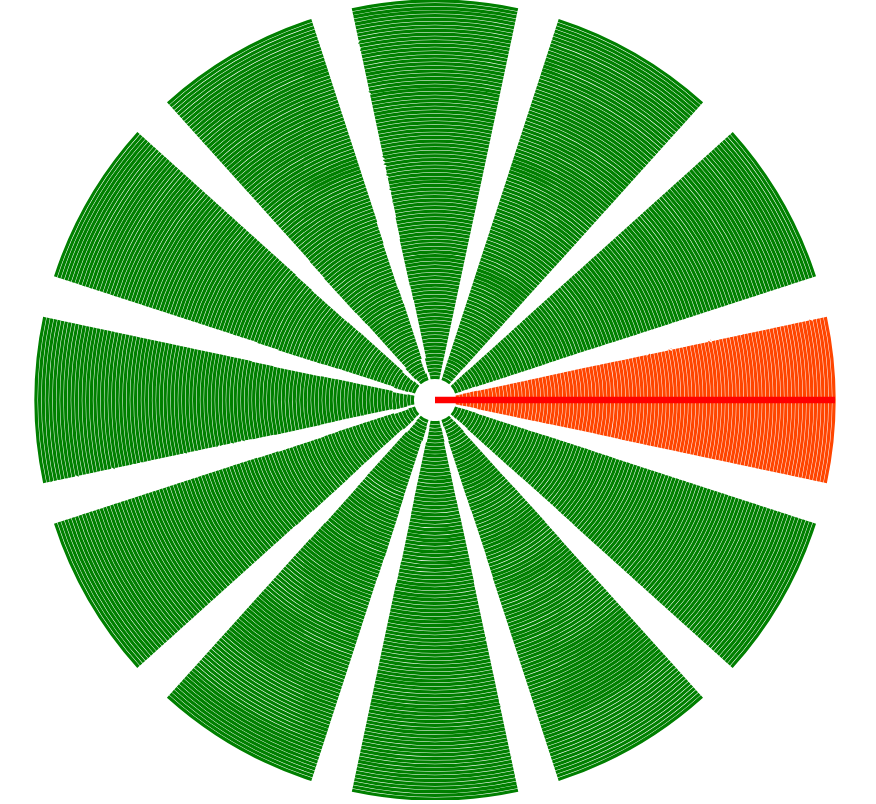
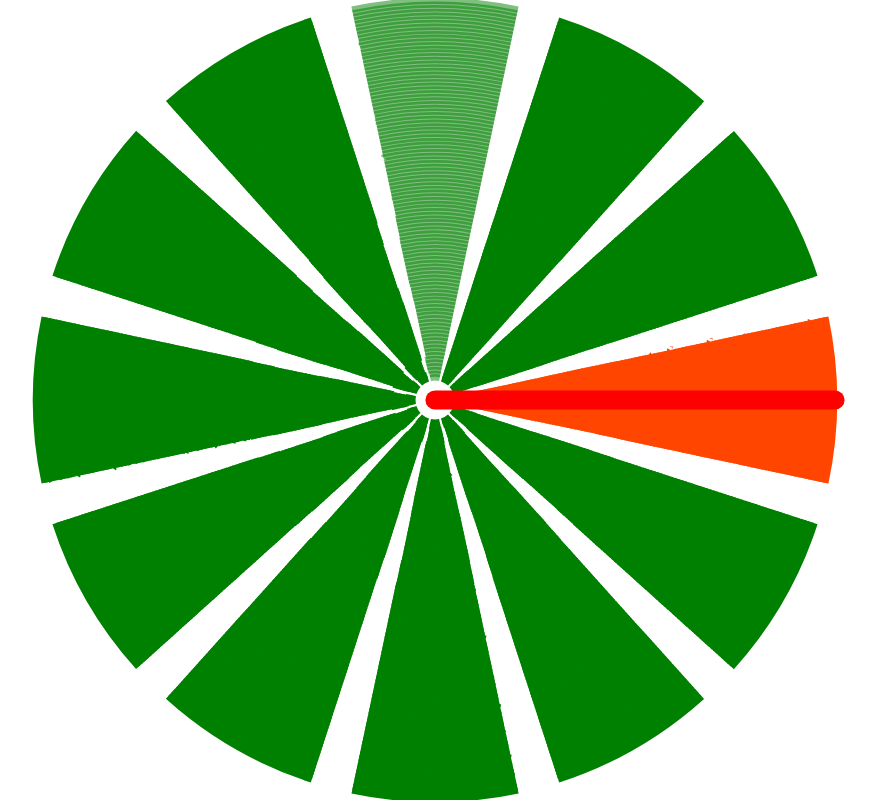
Before and after one commit to dysbulic/tones-circle, a SvelteKit app: page / in a window 1280 px wide. Shown: the whole page, without its empty margins (205-1081 px from the left). Built offline with nearby package versions, Linux system fonts and the light colour scheme.

Commit message:
note selection \& sounding working ☪

```diff
--- a/src/components/TonesCircle.svelte
+++ b/src/components/TonesCircle.svelte
@@ -1,7 +1,9 @@
-<script>
+<script lang="ts">
   import clsx from 'clsx'
   import { beep } from '$lib/beep'
   import { A432 } from '$lib/notes'
+
+  type Indices = { i: number, j: number }
 
   let segCount = $state(12)
   let space = $state(1 / 5)
@@ -12,19 +14,61 @@
     A432.map((octave) => Object.values(octave)).flat()
   )
   let step = $state(0)
+  let selected = $state<Array<Indices>>([])
   let delay = $state(500)
+
   setInterval(() => {
     step = (step + 1) % segCount
+    const noteIdxs = (
+      selected
+      .filter(({ j }) => j === step)
+      .map(({ i }) => i)
+    )
+    noteIdxs.forEach((idx: number) => {
+      beep(notes[idx])
+    })
   }, delay)
+
+  const id = (i: number, j: number) => (
+    i + segCount + j
+  )
+
+  const toggle = (idxs: Indices) => {
+    const match = ({ i: ii, j: jj }) => (
+      ii === idxs.i && jj === idxs.j
+    )
+    const found = !!selected.find(match)
+    selected = (
+      found
+      ? selected.filter((idxs) => !match(idxs))
+      : [...selected, idxs]
+    )
+    return !found
+  }
+
+  const select = (elem: SVGElement) => {
+    elem.addEventListener('click', () => {
+      const present = toggle(
+        {
+          i: Number(elem.dataset.i),
+          j: Number(elem.dataset.j),
+        }
+      )
+      if(present) {
+        elem.classList.add('selected')
+      } else {
+        elem.classList.remove('selected')
+      }
+    })
+  }
 </script>
 
 <svg viewBox="0 0 500 500">
   <g
     transform={`rotate(
     ${
-      (360 / segCount) / 2
-      + (360 / segCount) * space / 2
-      + (360 / segCount) * -(segCount / 3)
+      (360 / segCount) / 2 + (360 / segCount) * space / 2
+      - (360 / segCount) * (segCount / 3)
     }
     250
     250
@@ -35,10 +79,19 @@
           cx="50%" cy="50%"
           r={`${(maxW * ((i + 1) / notes.length) + (maxW * (centerR / 100)))}%`}
           stroke-dasharray={`${width - 1} ${(segCount * width) - (width - 1)}`}
-          stroke-dashoffset={j * width}
+          stroke-dashoffset={(segCount - j) * width}
           pathLength={segCount * width}
-          class={clsx(step === segCount - j && 'active')}
-          on:click={() => beep(notes[i])}
+          data-i={i} data-j={j}
+          class={clsx(
+            `arcs-${j}`, `arc-${id(i, j)}`,
+            step === j && 'active',
+            !!selected.find(
+              ({ i: ii, j: jj }) => (
+                ii === i && jj === j
+              )
+            ) && 'selected',
+          )}
+          use:select
         />
       {/each}
     {/each}
@@ -54,7 +107,7 @@
     width: 100vw;
     height: 100vh;
     stroke: green;
-    stroke-width: 0.25vmin;
+    stroke-width: 0.5vmin;
     fill: none;
   }
   circle:hover {
@@ -64,11 +117,22 @@
   .active {
     stroke: orangered;
   }
+  .arcs-0 {
+    stroke-opacity: 0.5;
+  }
+  .arcs-5.active {
+    stroke: purple;
+  }
   circle.active:hover {
     stroke: cyan;
   }
   line {
     stroke: red;
-    stroke-width: 0.5vmin;
+    stroke-width: 1.5vmin;
+    stroke-linecap: round;
+  }
+  .selected {
+    stroke: yellow;
+    stroke-width: 3vmin;
   }
 </style>
```
